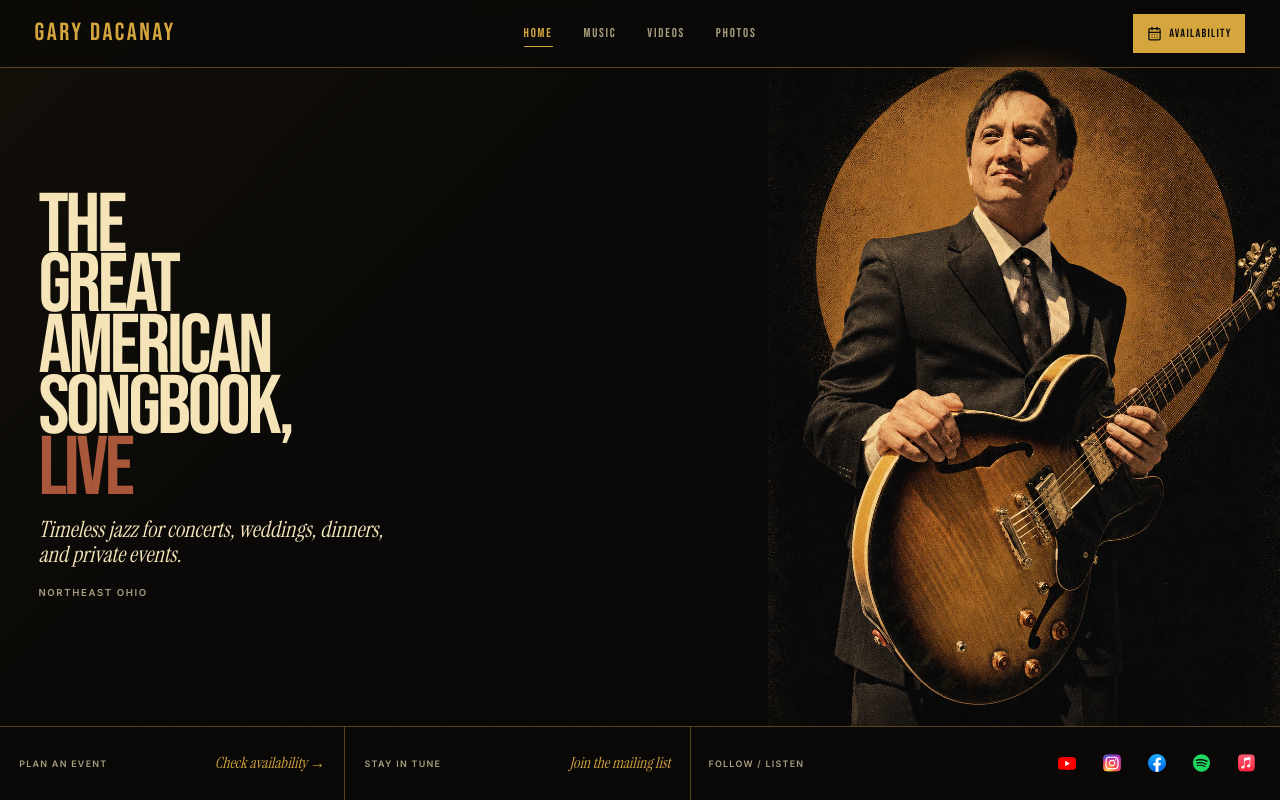
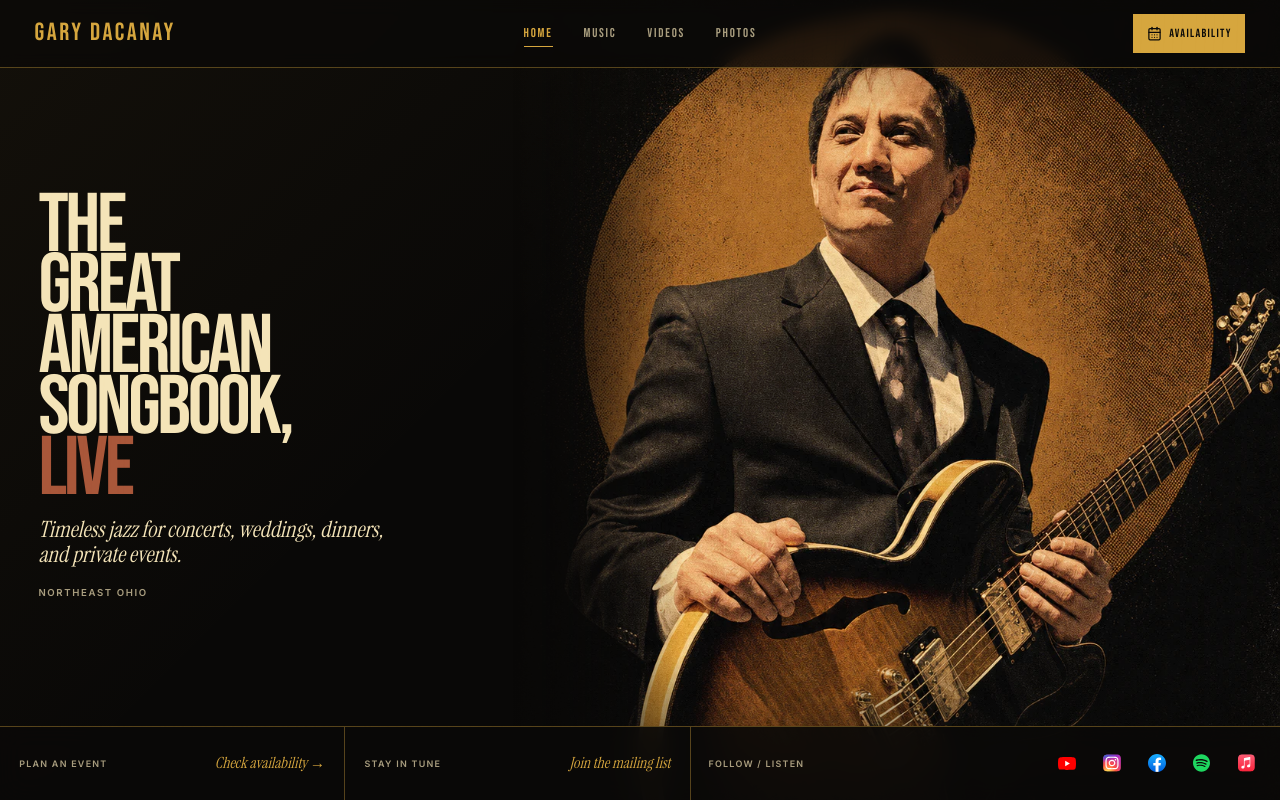
Before and after one commit to auxvirtua/gary-dacanay-website-nextjs, a Next.js app: page / in a window 1280 px wide. Built offline with nearby package versions, Linux system fonts and the light colour scheme.

Commit message:
Fix desktop poster artwork crop

```diff
--- a/src/app/living-poster/LivingPosterShell.module.css
+++ b/src/app/living-poster/LivingPosterShell.module.css
@@ -52,9 +52,24 @@
 }
 
 .posterImage {
-  object-fit: contain;
-  object-position: right center;
+  object-fit: cover;
+  object-position: 50% 18%;
   filter: saturate(0.92) contrast(1.03);
+}
+
+@media (min-width: 1121px) {
+  .posterBackdrop::before {
+    background: linear-gradient(0deg, rgb(9 8 7 / 0.72) 0, transparent 18% 86%, rgb(9 8 7 / 0.42) 100%);
+  }
+
+  .posterImage {
+    inset: 0 0 0 auto !important;
+    width: 60vw !important;
+    height: 100% !important;
+    object-position: 50% 18%;
+    -webkit-mask-image: linear-gradient(90deg, transparent 0, rgb(0 0 0 / 0.2) 7%, #000 22%);
+    mask-image: linear-gradient(90deg, transparent 0, rgb(0 0 0 / 0.2) 7%, #000 22%);
+  }
 }
 
 .header {
@@ -349,7 +364,7 @@
   }
 
   .posterImage {
-    object-position: right top;
+    object-position: 50% 18%;
   }
 
   .header {
```
